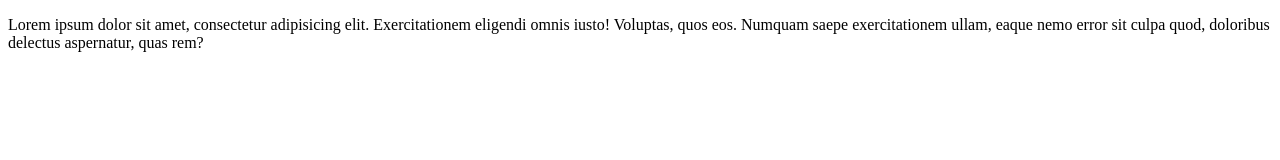
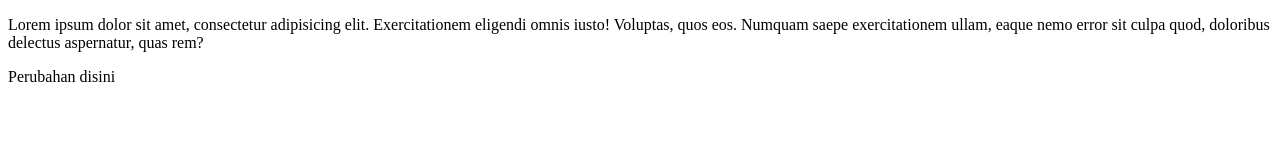
Before and after one commit to FajarGufronIsmail/CompanyProfile, a plain HTML site: page content.html in a window 1280 px wide. Drawn offline with Linux system fonts and the light colour scheme.

Commit message:
Menambah penjelasa di content

```diff
--- a/content.html
+++ b/content.html
@@ -7,5 +7,6 @@
   </head>
   <body>
     <p>Lorem ipsum dolor sit amet, consectetur adipisicing elit. Exercitationem eligendi omnis iusto! Voluptas, quos eos. Numquam saepe exercitationem ullam, eaque nemo error sit culpa quod, doloribus delectus aspernatur, quas rem?</p>
+    <div>Perubahan disini</div>
   </body>
 </html>
```
